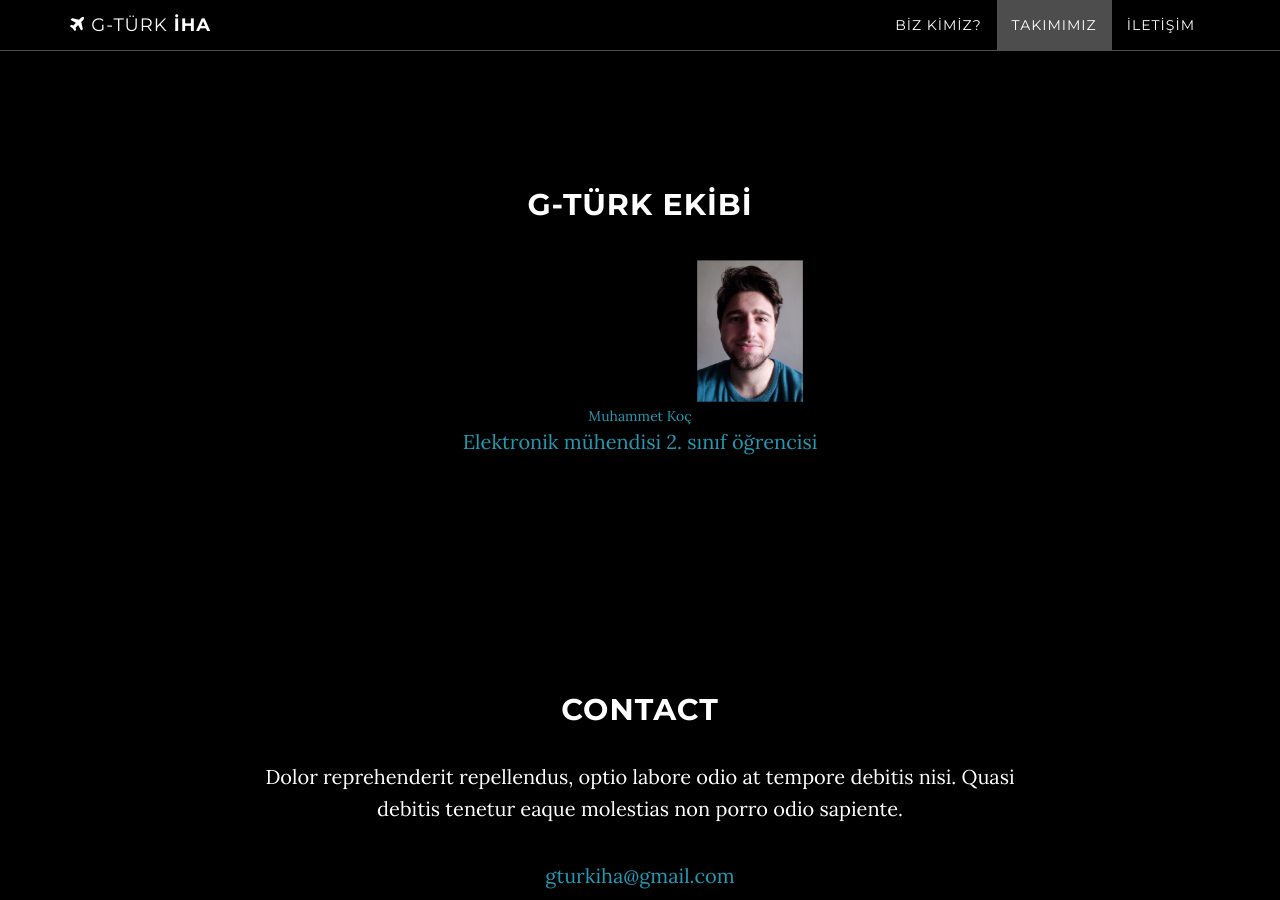
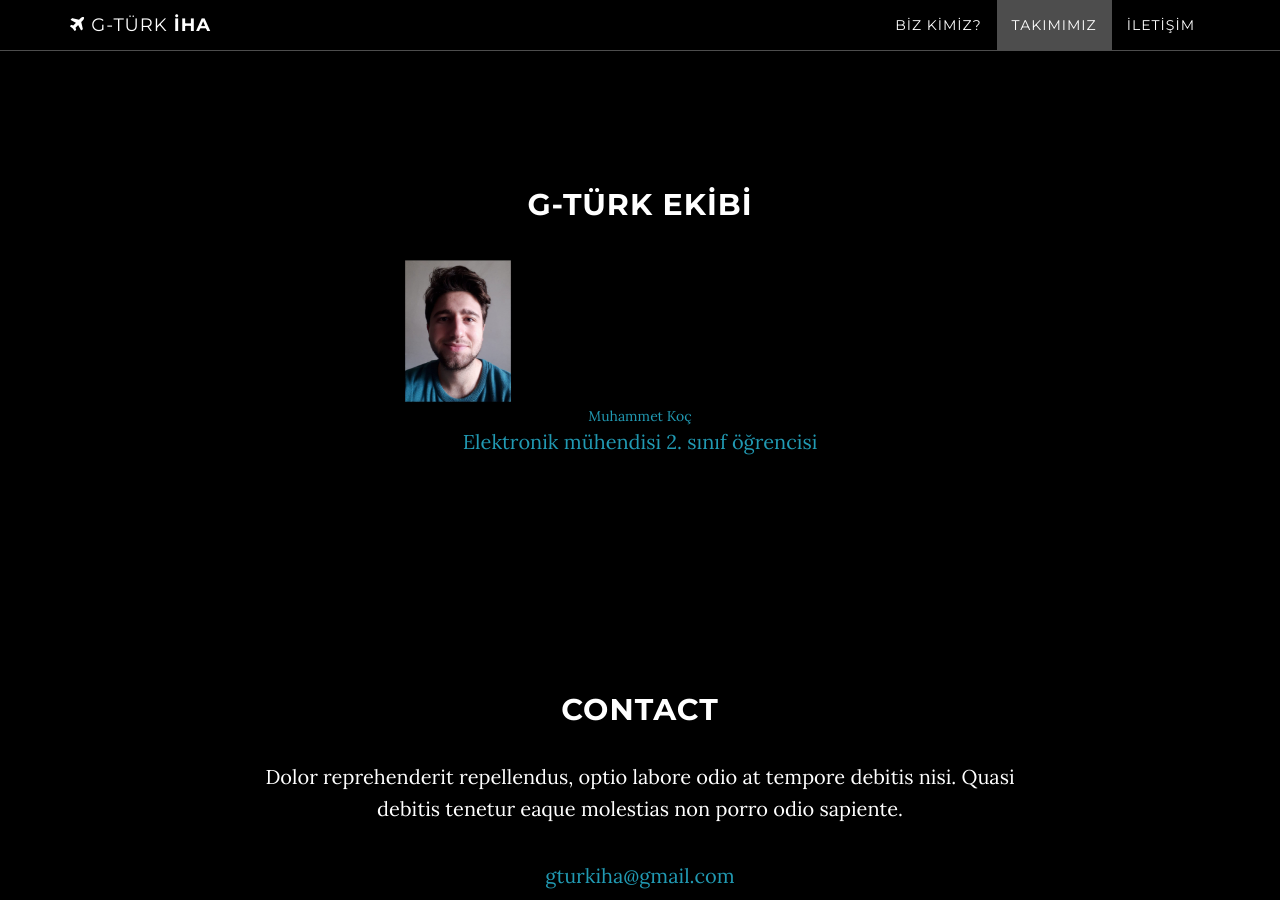
Before and after one commit to g-turk-iha/g-turk-iha, a Jekyll site: the page built from index.html, in a window 1280 px wide and 900 px high, scrolled down 1576 px. Built offline with Jekyll 4.4.1, drawn with Linux system fonts in a browser that asks for light colours.

Commit message:
Update team.html

```diff
--- a/_includes/team.html
+++ b/_includes/team.html
@@ -5,7 +5,8 @@
             <div class="col-lg-8 col-lg-offset-2">
                 <h2>G-TÜRK EkİBİ</h2>
                 <a href="{{ site.baseurl }}/img/author.png">
-                    <img src="{{ site.baseurl }}/img/author.png" width="150px" height="150px" style="margin-left: 30%;">
+                    <img src="{{ site.baseurl }}/img/author.png" width="150px" height="150px"
+                        style="margin-left: -50%;">
                     <div class="caption">Muhammet Koç</div>
                     <p>Elektronik mühendisi 2. sınıf öğrencisi</p>
                 </a>
```
